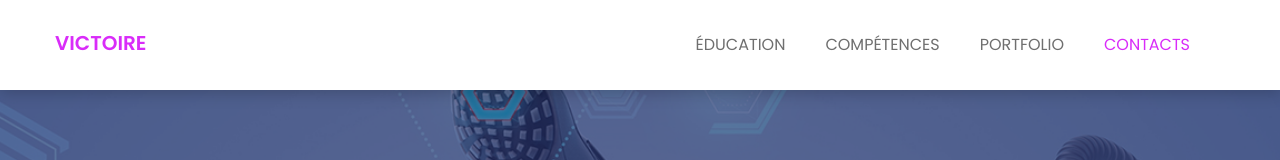
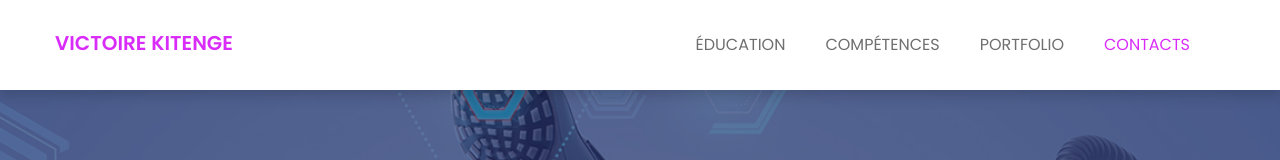
Before and after one commit to Victoire243/myportfolio, a plain HTML site: page index.html in a window 1280 px wide. Shown: the top 160 px of the page. Drawn offline with nearby package versions, Linux system fonts and the light colour scheme.

Commit message:
google index amelioration : keywords

```diff
--- a/index.html
+++ b/index.html
@@ -7,14 +7,14 @@
         <meta http-equiv="X-UA-Compatible" content="IE=edge">
         <meta name="viewport" content="width=device-width, initial-scale=1">
 		<meta name="description" content="Bienvenue sur le site officiel de Victoire Kitenge. Découvrez mes projets et mes compétences en Informatique, électronique et design graphique.">
-		<meta name="keywords" content="Victoire Kitenge, informatique, projets, compétences, Python, développement web, design graphique, Programmation, développeur, portfolio, électronique, électrique">
+		<meta name="keywords" content="Victoire Kitenge, informatique, projets, compétences, Python, développement web, design graphique, Programmation, développeur, portfolio, électronique, électrique, Yuma Kitenge Victoire, Victoire243, université Mapon, Complexe scolaire Mapon, informatique, RDC, Kitenge, Victoire, Maniema, ingénieur, électronicien">
         <!-- The above 3 meta tags *must* come first in the head; any other head content must come *after* these tags -->
 
         <!--font-family-->
 		<link href="https://fonts.googleapis.com/css?family=Poppins:100,200,300,400,500,600,700,800,900&amp;subset=devanagari,latin-ext" rel="stylesheet">
 
         <!-- title of site -->
-        <title>Victoire Kitenge</title>
+        <title>Yuma Kitenge Victoire</title>
 
         <!-- For favicon png -->
 		<link rel="shortcut icon" type="image/icon" href="assets/logo/favicon.png"/>
@@ -72,7 +72,7 @@
 			                <button type="button" class="navbar-toggle" data-toggle="collapse" data-target="#navbar-menu">
 			                    <i class="fa fa-bars"></i>
 			                </button>
-			                <a class="navbar-brand" href="index.html">Victoire</a>
+			                <a class="navbar-brand" href="index.html">Victoire Kitenge</a>
 			            </div><!--/.navbar-header-->
 			            <!-- End Header Navigation -->
 
@@ -105,7 +105,7 @@
 				<div class="row">
 					<div class="col-md-12 text-center">
 						<div class="header-text">
-							<h2>Salut <span>,</span> je suis<br> yuma Kitenge <br> Victoire <span>.</span>   </h2>
+							<h2>Salut <span>,</span> je suis<br> Yuma Kitenge <br> Victoire <span>.</span>   </h2>
 							<p>développeur Python et web, data scientist et designer graphique</p>
 							<a href="assets/download/mon_cv.pdf" target="_blank" download>Télécharger mon CV</a>
 						</div><!--/.header-text-->
```
